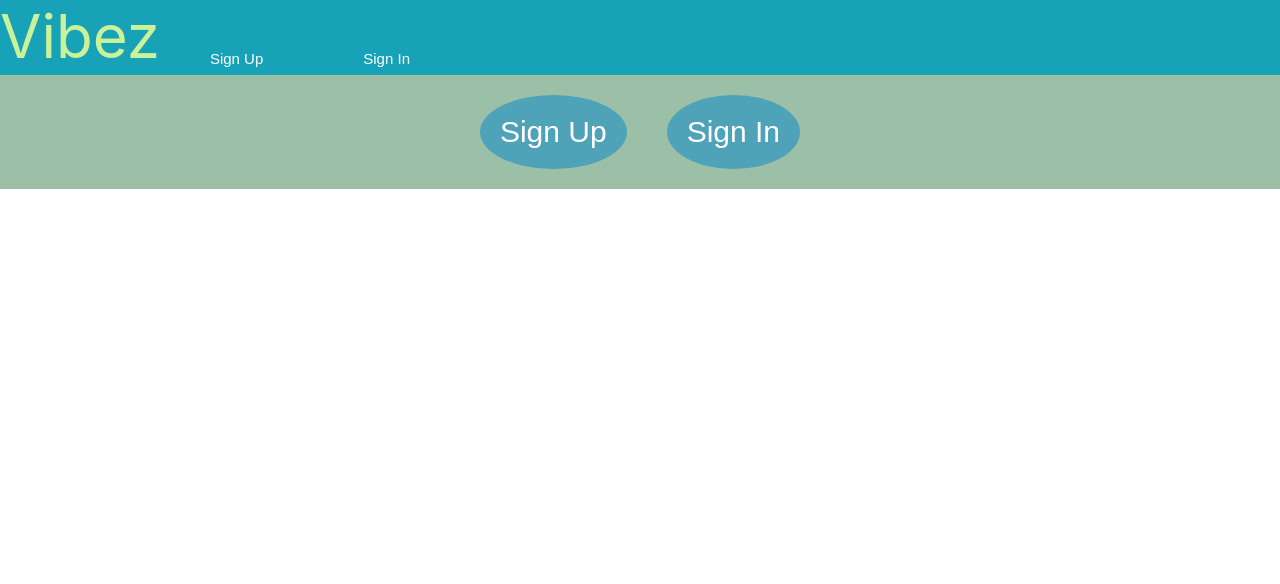
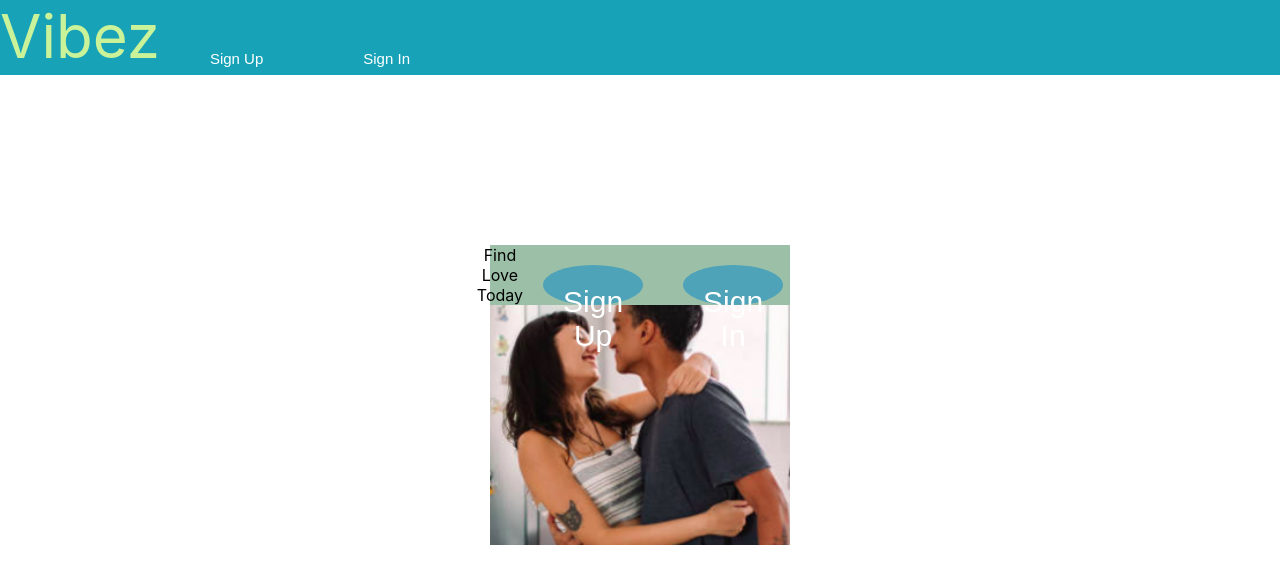
Before and after one commit to jerniceduncan/Date_APP, a React (Create React App) app: page / in a window 1280 px wide. Shown: the top 584 px of the page. Built offline with nearby package versions, Linux system fonts and the light colour scheme.

Commit message:
added onClick

```diff
--- a/package.json
+++ b/package.json
@@ -10,6 +10,8 @@
     "react": "^17.0.2",
     "react-bootstrap": "^2.0.3",
     "react-dom": "^17.0.2",
+    "react-hook": "^0.0.1",
+    "react-hook-form": "^7.21.0",
     "react-scripts": "4.0.3",
     "styled-components": "^5.3.3",
     "web-vitals": "^1.1.2"
--- a/src/App.js
+++ b/src/App.js
@@ -1,6 +1,7 @@
 import "./App.css";
 import Nav from "./components/Nav/Nav"
 import Main from "./components/Main/Main"
+
 
 function App() {
   return <div className="App">
--- /dev/null
+++ b/src/components/Main/Main.css
@@ -0,0 +1,8 @@
+.center {
+  width: 300px;
+  height: 300px;
+  background-image: url("./img/love.png");
+  background-repeat: no-repeat;
+  background-size: cover;
+  background-position: center;
+}
--- a/src/components/Main/Main.js
+++ b/src/components/Main/Main.js
@@ -1,17 +1,20 @@
-import React from "react";
-
 import styled from "styled-components";
+import "./Main.css";
+import  SignUp  from "./../SignUp/SignUp";
 
 const Container = styled.div`
   width: 100%;
-  height: 800px;
+  height: 80vh;
+  display: flex;
+  justify-content: center;
+  align-items: center;
   background-color: #ffffff;
 `;
 const ButtonGroup = styled.div`
   display: flex;
   justify-content: center;
-  align-content: center;
   background-color: #9cbfa7;
+  height: 20%;
 `;
 const Button = styled.button`
   border-radius: 50%;
@@ -30,10 +33,14 @@ const Main = () => {
   return (
     <div>
       <Container>
-        <ButtonGroup>
-          <Button>Sign Up</Button>
-          <Button>Sign In</Button>
-        </ButtonGroup>
+        <div className="center">
+          <ButtonGroup>
+            {" "}
+            Find Love Today
+            <Button onClick={SignUp}>Sign Up</Button>
+            <Button>Sign In</Button>
+          </ButtonGroup>
+        </div>
       </Container>
     </div>
   );
--- a/src/components/Nav/Nav.js
+++ b/src/components/Nav/Nav.js
@@ -9,15 +9,22 @@ const Navigation = styled.div`
   color: #C9F299;
   font-size: 60px;
 `;
+
+const ButtonGroupNav = styled.div`
+display: flex;
+justify-content: end;
+
+
+`
 const Button = styled.button`
 border: none;
 padding: 20px;
-background-color: #17a2b8;
+background-color: transparent;
 color: white;
 font-size: 15px;
 margin: 30px;
 &:hover {
-  background-color: #c9f299;
+  color: #c9f299;
 }
 
 
@@ -26,8 +33,10 @@ const Nav = () => {
   return (
     <div>
       <Navigation>Vibez
+        <ButtonGroupNav>
         <Button>Sign Up</Button>
         <Button>Sign In</Button>
+        </ButtonGroupNav>
       </Navigation>
 
     </div>
--- /dev/null
+++ b/src/components/SignUp/SignUp.js
@@ -0,0 +1,46 @@
+import React from "react";
+import { useForm } from "react-hook-form";
+
+
+const SignUp = () => {
+
+const {
+    register,
+    handleSubmit,
+    formState: { errors },
+  } = useForm();
+  const onSubmit = (data) => console.log(data);
+  console.log(errors);
+
+
+
+  return (
+    <div>
+      <form onSubmit={handleSubmit(onSubmit)}>
+        <input
+          type="text"
+          placeholder="First name"
+          {...register("First name", { required: true, maxLength: 80 })}
+        />
+        <input
+          type="text"
+          placeholder="Email"
+          {...register("Email", { required: true, pattern: /^\S+@\S+$/i })}
+        />
+        <input
+          type="tel"
+          placeholder="Mobile number"
+          {...register("Mobile number", {
+            required: true,
+            minLength: 6,
+            maxLength: 12,
+          })}
+        />
+
+        <input type="submit" />
+      </form>
+    </div>
+  );
+};
+
+export default SignUp;
```
Also changed, not shown: src/components/Main/img/love.png (added), 1 other file (tests, documents, lock files or other folders).
